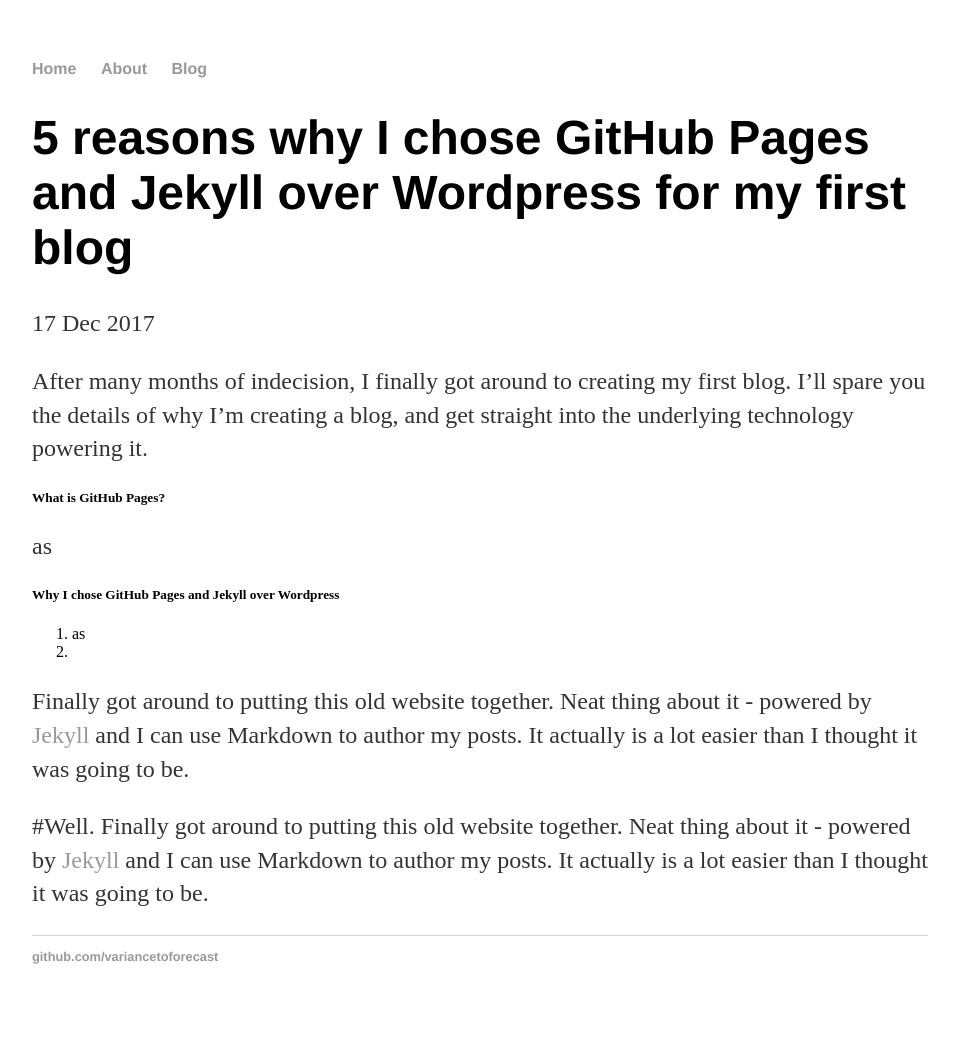
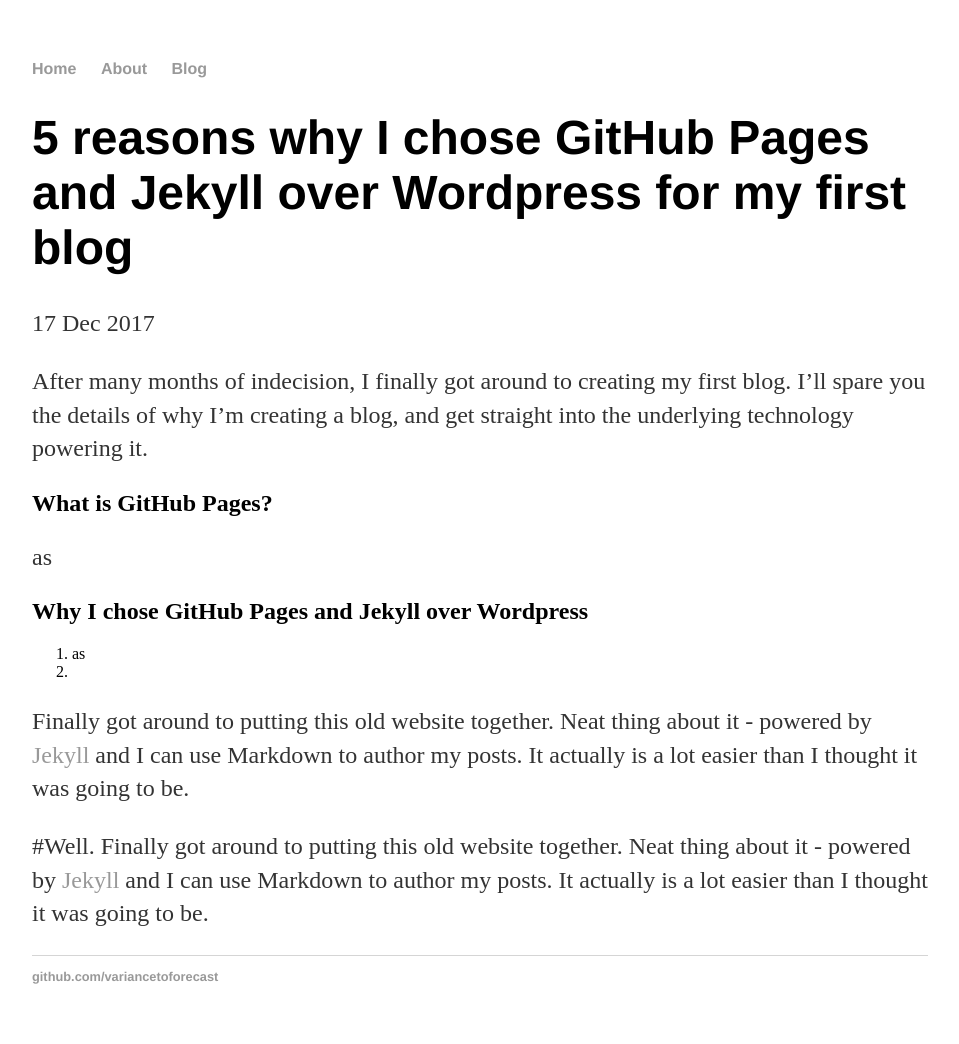
Before and after one commit to variancetoforecast/variancetoforecast.github.io, a Jekyll site: the page built from _posts/2017-12-17-a-public-secret.md, in a window 1280 px wide. Shown: the whole page, without its empty margins (160-1119 px from the left). Built offline with Jekyll 4.4.1, drawn with Linux system fonts in a browser that asks for light colours.

```diff
--- a/_posts/2017-12-17-a-public-secret.md
+++ b/_posts/2017-12-17-a-public-secret.md
@@ -6,11 +6,11 @@ date: 2017-12-17
 
 After many months of indecision, I finally got around to creating my first blog. I'll spare you the details of why I'm creating a blog, and get straight into the underlying technology powering it.
 
-##### What is GitHub Pages?
+## What is GitHub Pages?
 
 as
 
-##### Why I chose GitHub Pages and Jekyll over Wordpress
+## Why I chose GitHub Pages and Jekyll over Wordpress
 
 1. as
 2.
```
